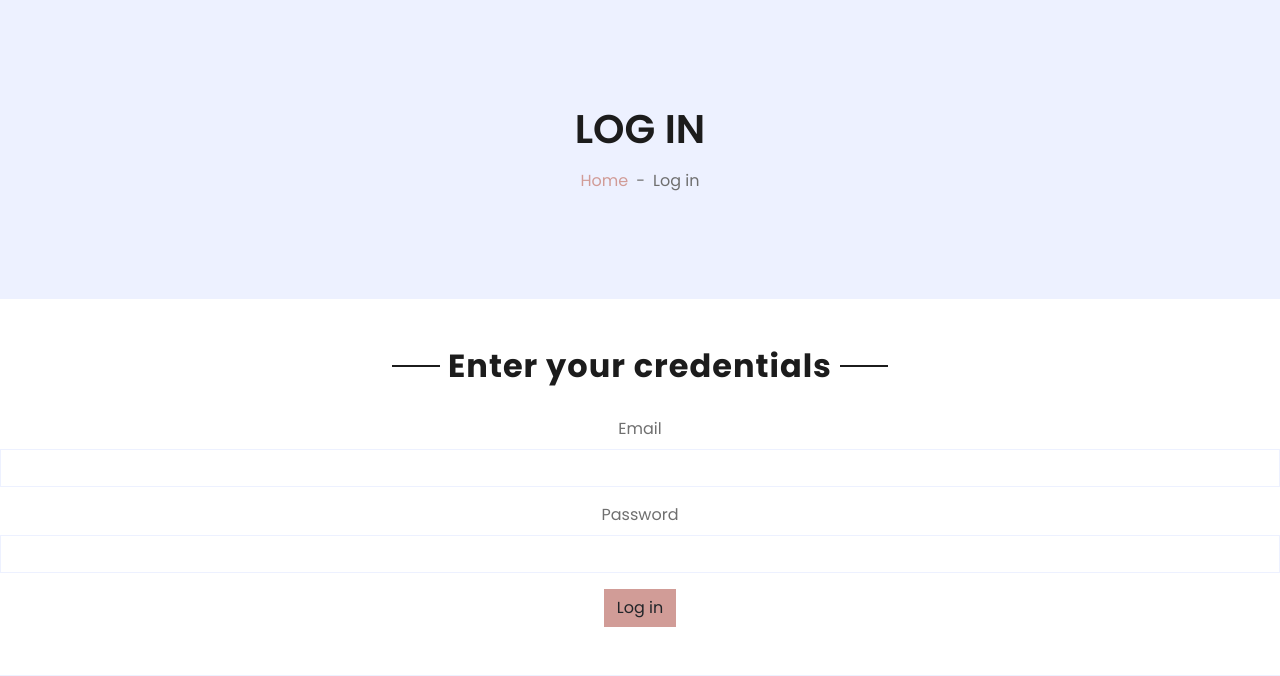
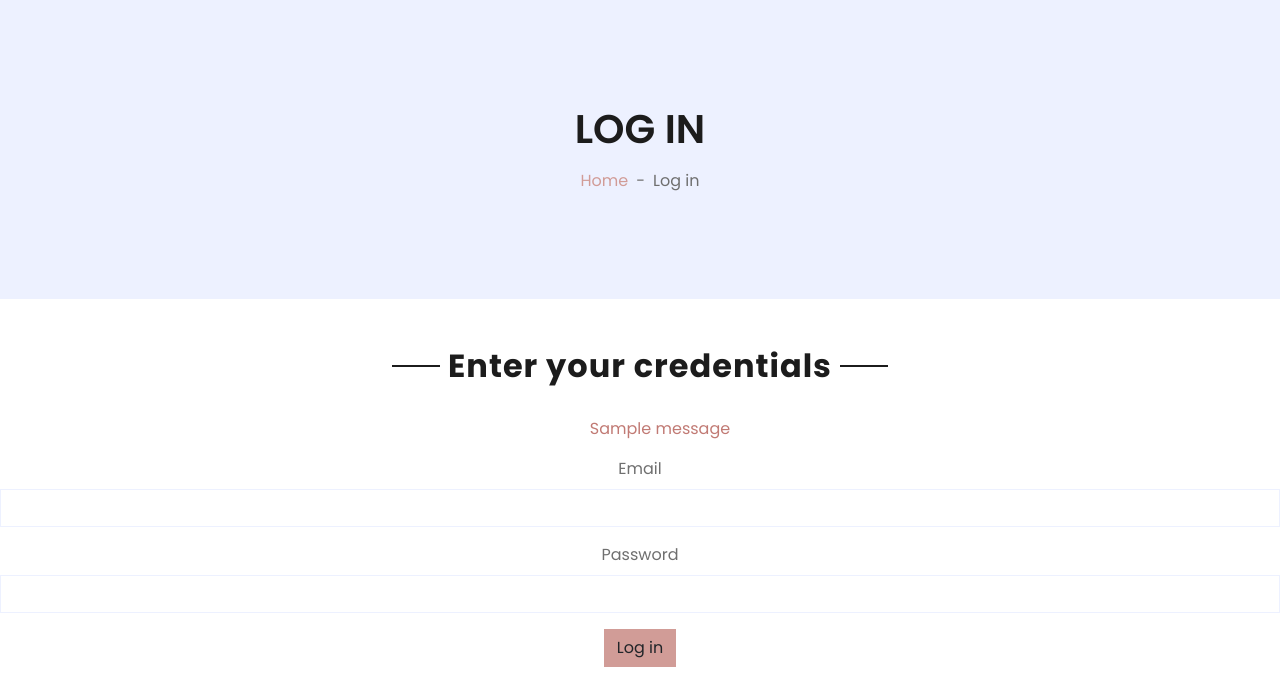
Before and after one commit to mmiskiewicz/M-Store, a Flask app: page /login in a window 1280 px wide. Shown: the part 186-862 px from the top of the page. Run offline with Flask 2, Linux system fonts and the light colour scheme; tables that the repository leaves empty hold one stand-in row (values such as "Sample post"); one stand-in notice (Sample message) is shown; some libraries are stand-ins or nearby versions.

Commit message:
add flash messages

```diff
--- a/templates/login.html
+++ b/templates/login.html
@@ -177,6 +177,15 @@
         </div>
         <!--<div class="row px-xl-5">-->
            <div class="text-center">
+               {% with messages = get_flashed_messages() %}
+  {% if messages %}
+    <ul style="list-style-type: none; color:#c17a74;" class=flashes>
+    {% for message in messages %}
+      <li>{{ message }}</li>
+    {% endfor %}
+    </ul>
+  {% endif %}
+{% endwith %}
             {{ wtf.quick_form(form, novalidate=True, button_map={"submit": "primary"}) }}
 
         </div>
```
